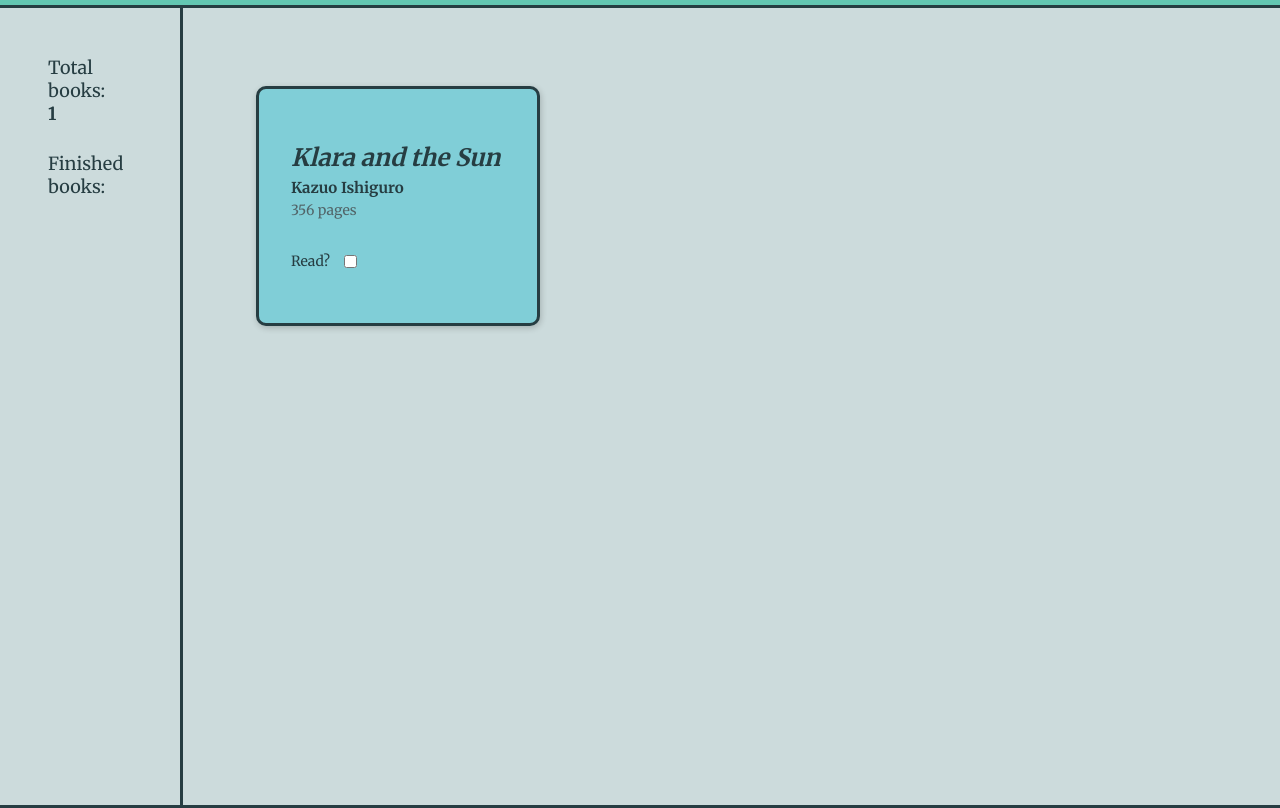
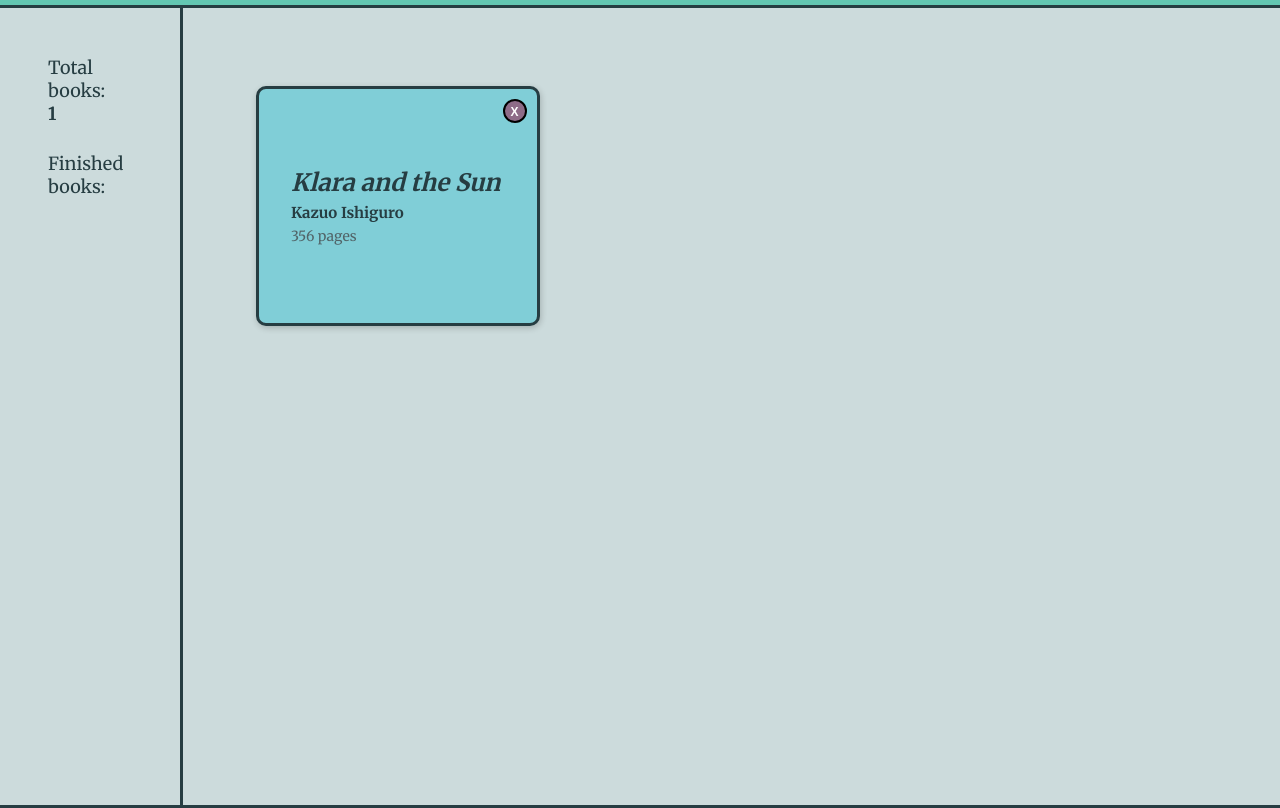
Before and after one commit to alexandroscharangionis/book-library, a plain HTML site: page index.html in a window 1280 px wide. Shown: the part 112-920 px from the top of the page. Drawn offline with Linux system fonts and the light colour scheme.

Commit message:
created delete card & library object(index) functionality)

```diff
--- a/script.js
+++ b/script.js
@@ -61,14 +61,36 @@ const addBookToLibrary = function (title, author, pages) {
   displayBooks();
 };
 
+const deleteBook = function () {
+  const index = myLibrary.indexOf();
+};
+
 const displayBooks = function () {
   // Loop through library array.
-  myLibrary.forEach((item) => {
+  myLibrary.forEach((item, index) => {
     // If current item(object) doesn't have displayed property to 'true', go on.
     if (item.displayed === false) {
       const card = document.createElement("div");
+      const deleteBtn = document.createElement("button");
+      deleteBtn.classList.add("deleteBtn");
+      deleteBtn.textContent = "X";
+      card.appendChild(deleteBtn);
       card.classList.add("book_card");
+      card.setAttribute("id", `${item}-${index}`);
+
       library.appendChild(card);
+
+      // Delete card & object in library
+      deleteBtn.addEventListener("click", (e) => {
+        for (let i = 0; i < myLibrary.length; i++) {
+          let index = myLibrary.indexOf([i]);
+          myLibrary.splice(index, 1);
+          // let nmb = card.getAttribute(`data-nmb`);
+          // console.log(nmb);
+          console.log(myLibrary);
+        }
+        document.getElementById(`${item}-${index}`).remove();
+      });
 
       // For every property in the object except 'displayed', create a paragraph containing it's value.
       for (let key in item) {
@@ -96,42 +118,42 @@ const displayBooks = function () {
         }
       }
 
-      // Create input for read/not read
-      const div = document.createElement("div");
-      const label = document.createElement("label");
-      const input = document.createElement("input");
+      // // Create input for read/not read
+      // const div = document.createElement("div");
+      // const label = document.createElement("label");
+      // const input = document.createElement("input");
 
-      input.setAttribute("type", "checkbox");
-      input.setAttribute("id", "isItChecked");
-      div.classList.add("flex_read");
-      label.classList.add("readLabel");
-      input.classList.add("readOrNot");
-      label.textContent = "Read?";
-      div.appendChild(label);
-      div.appendChild(input);
-      card.appendChild(div);
+      // input.setAttribute("type", "checkbox");
+      // input.setAttribute("id", "isItChecked");
+      // div.classList.add("flex_read");
+      // label.classList.add("readLabel");
+      // input.classList.add("readOrNot");
+      // label.textContent = "Read?";
+      // div.appendChild(label);
+      // div.appendChild(input);
+      // card.appendChild(div);
 
-      const isItRead = document.getElementById("isItChecked");
-      const readPara = document.createElement("p");
-      readPara.classList.add("readParagraph");
+      // // const isItRead = document.getElementById("isItChecked");
+      // const readPara = document.createElement("p");
+      // readPara.classList.add("readParagraph");
 
       // Check if checkbox is true or false and change paragraph content accordingly
-      isItRead.addEventListener("click", (e) => {
-        switch (true) {
-          case isItRead.checked === true:
-            console.log("Checked");
-            item.read = true;
-            readPara.textContent = "Finished";
-            card.appendChild(readPara);
-            break;
-          case isItRead.checked === false:
-            console.log("Not Checked");
-            item.read = false;
-            readPara.textContent = "Not finished";
-            card.appendChild(readPara);
-            break;
-        }
-      });
+      // isItRead.addEventListener("click", (e) => {
+      //   switch (true) {
+      //     case isItRead.checked === true:
+      //       console.log("Checked");
+      //       item.read = true;
+      //       readPara.textContent = "Finished";
+      //       card.appendChild(readPara);
+      //       break;
+      //     case isItRead.checked === false:
+      //       console.log("Not Checked");
+      //       item.read = false;
+      //       readPara.textContent = "Not finished";
+      //       card.appendChild(readPara);
+      //       break;
+      //   }
+      // });
     }
     // Change object's 'displayed' property to true, so it won't get displayed next time when function/loop is fired.
     item.displayed = true;
--- a/style.css
+++ b/style.css
@@ -100,6 +100,7 @@ header h1 {
 }
 
 .book_card {
+  position: relative;
   background-color: #80ced7;
   height: 80%;
   width: 85%;
@@ -113,6 +114,27 @@ header h1 {
   transition: all 0.2s;
   border: 3px solid #263d42;
   color: #263d42;
+}
+
+.deleteBtn {
+  position: absolute;
+  top: 1rem;
+  right: 1rem;
+  padding: 0.3em;
+  height: 2.4rem;
+  width: 2.4rem;
+  border-radius: 100%;
+  background-color: #8e6c88;
+  text-align: center;
+  font-weight: 700;
+  font-size: 1.2rem;
+  border: 2px solid #000;
+  color: #fff;
+  cursor: pointer;
+}
+
+.deleteBtn:hover {
+  background-color: #775972;
 }
 
 .book_card:hover {
@@ -192,18 +214,13 @@ header h1 {
   align-items: center;
 }
 
-.flex_read {
+/* .flex_read {
   display: flex;
   align-items: center;
   gap: 1em;
   font-size: 1.4rem;
   margin-top: 2em;
-}
-
-.not_read {
-  font-size: 1.4rem;
-  color: red;
-}
+} */
 
 .flex_radio {
   display: flex;
```
